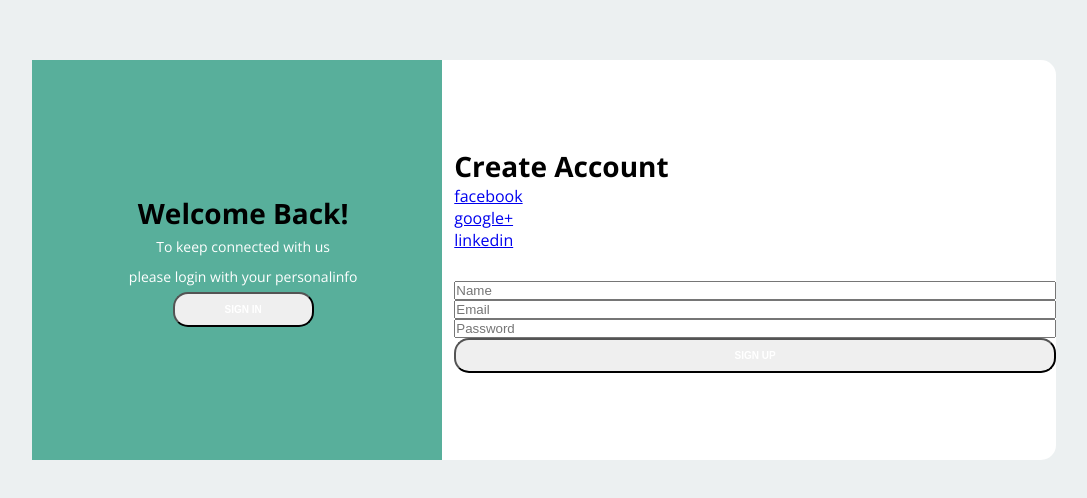
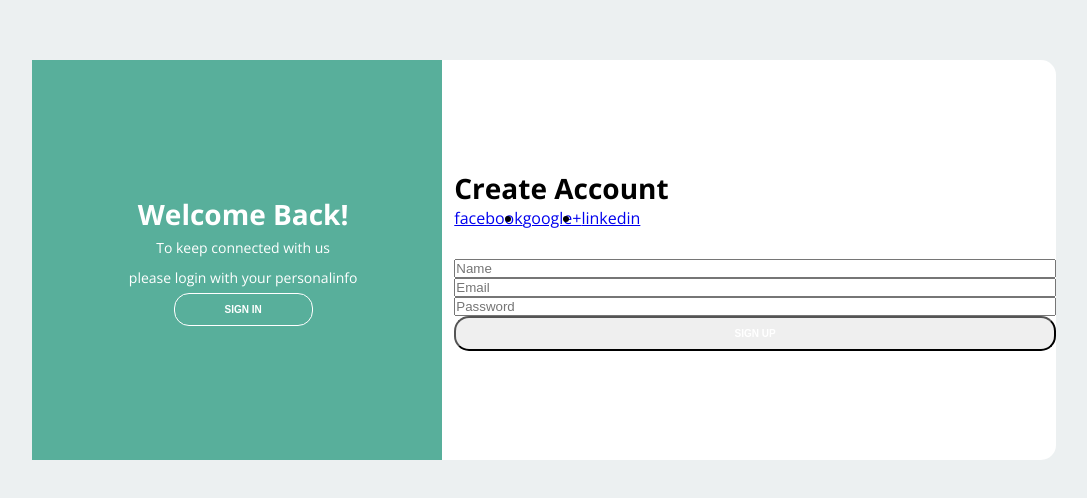
Before and after one commit to chagasleandro/Cadastro-Interativo, a plain HTML site: page Iindex.html in a window 1280 px wide. Shown: the part 140-638 px from the top of the page, without its empty margins (96-1183 px from the left). Drawn offline with nearby package versions, Linux system fonts and the light colour scheme.

Commit message:
Add files via upload

```diff
--- a/Iindex.html
+++ b/Iindex.html
@@ -10,15 +10,15 @@
     <div class="container">
         <div class="content first-content">
             <div class="first-column">
-                <h2 class="title">Welcome Back!</h2>
+                <h2 class="title title-primary">Welcome Back!</h2>
                 <p class="description">To  keep connected with us</p>
                 <p class="description">please login with your personalinfo</p>
-                <button class="btn">SIGN IN</button>
+                <button class="btn btn-primary">sign in</button>
             </div>
             <div class="second-column">
-                <h2 class="title">create account</h2>
+                <h2 class="title">Create account</h2>
                 <div class="social-media">
-                    <ul>
+                    <ul class="list-social-media">
                         <li><a href="#">facebook</a></li>
                         <li><a href="#">google+</a></li>
                         <li><a href="#">linkedin</a></li>
@@ -29,7 +29,7 @@
                     <input type="text"placeholder="Name">
                     <input type="email" placeholder="Email">
                     <input type="password" placeholder="Password">
-                    <button class="btn">SIGN UP</button>
+                    <button class="btn">sign up</button>
                 </form>
             </div><!-- second column -->
         </div><!-- first content -->
@@ -38,7 +38,7 @@
                 <h2 class="title">Hello, Friend</h2>
                 <p class="description">Enter your personal detals</p>
                 <p class="description">and start journey with us</p>
-                <button class="btn">SIGN UP</button>
+                <button class="btn">sign up</button>
             </div>
             <div class="second-column">
                 <h2 class="title">sign in to developer</h2>
@@ -54,7 +54,7 @@
                     <input type="email" placeholder="Email">
                     <input type="password" placeholder="Password">
                     <a href="#">forgot your password?</a>
-                    <button class="btn">SIGN IN</button>
+                    <button class="btn">sign in</button>
                 </form>
             </div><!-- second column -->
         </div><!-- second-content -->
```
